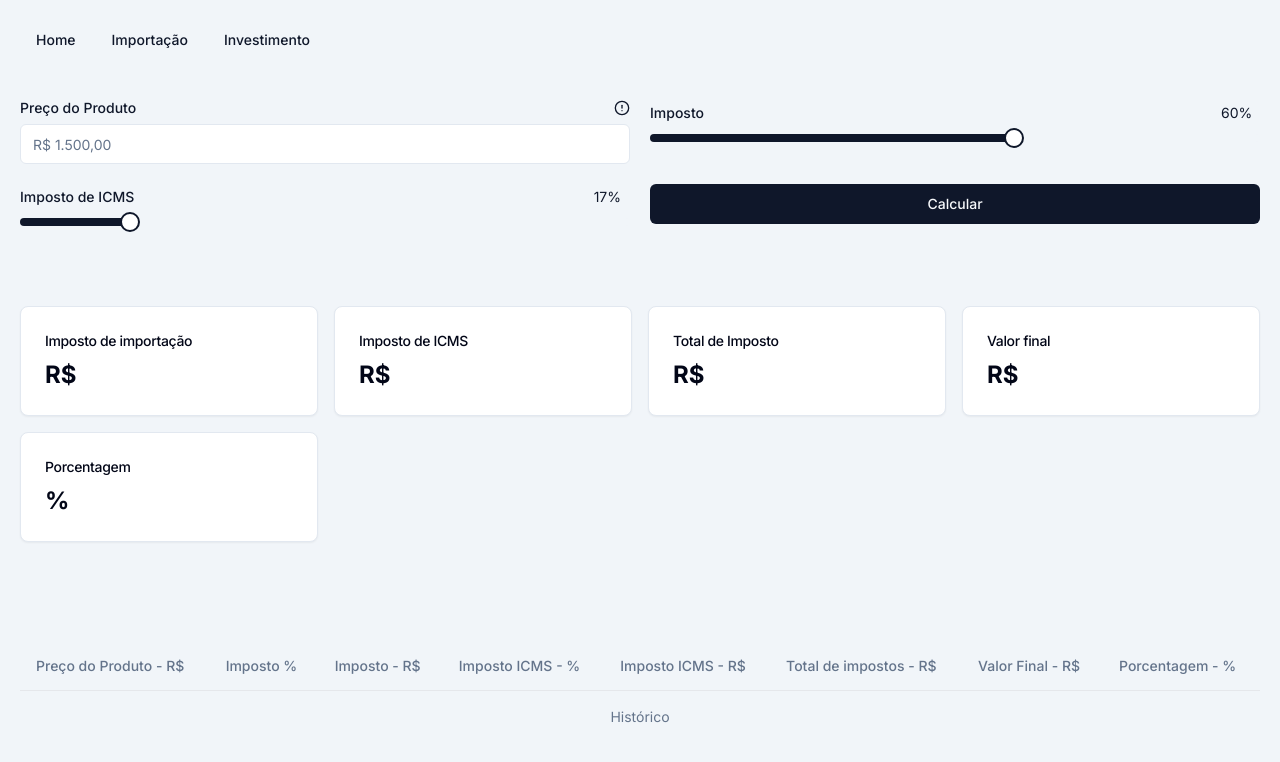
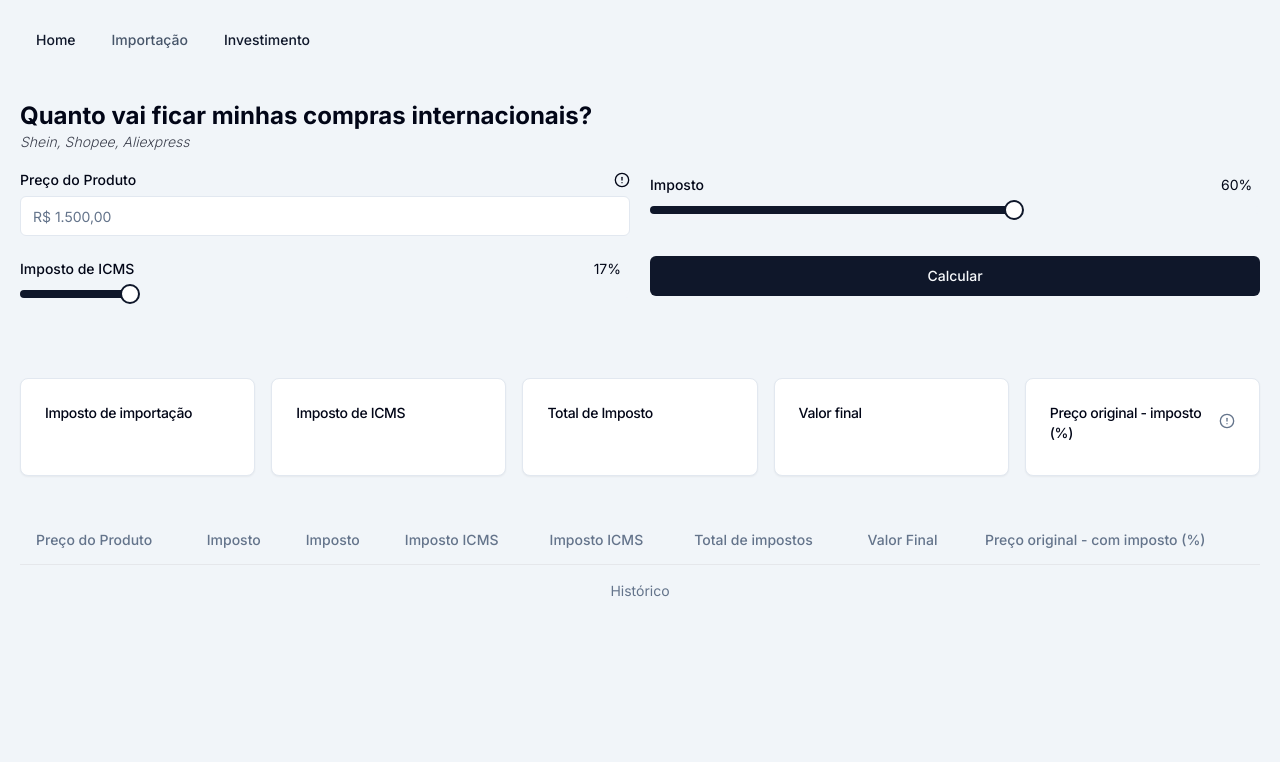
Before and after one commit to DenisMedeirosSDK/calc-juros-compostos, a Next.js app: page /importacao in a window 1280 px wide. Shown: the top 762 px of the page. Built offline with nearby package versions, Linux system fonts and the light colour scheme.

Commit message:
fix: arrumando um monte de coisa 😓

```diff
--- a/app/importacao/page.tsx
+++ b/app/importacao/page.tsx
@@ -1,6 +1,12 @@
 'use client'
 
-import { Card, CardContent, CardHeader, CardTitle } from '@/components/ui/card'
+import {
+  Card,
+  CardContent,
+  CardDescription,
+  CardHeader,
+  CardTitle,
+} from '@/components/ui/card'
 
 import { Button } from '@/components/ui/button'
 import { Input } from '@/components/ui/input'
@@ -30,7 +36,9 @@ import {
 import { AlertCircle } from 'lucide-react'
 
 import { GoogleAdSense } from '@/components/google-adsense'
+import { ScrollArea } from '@/components/ui/scroll-area'
 import { useImportTaxesStore } from '@/store/import-taxes-store'
+import { formattedCurrency, formattedPercent } from '@/utils/formatted-numbers'
 import { calculateImportTaxes } from '../../utils/calculate-import'
 
 const formSchema = z.object({
@@ -68,7 +76,6 @@ export default function InternacionalImport() {
   })
 
   async function handleCalculate({ price }: FormSchema) {
-    console.log(price)
     const { percentage, onlyTaxes, onlyTaxICMS, importTax, valueTotal } =
       calculateImportTaxes(parseFloat(price), tax, taxICMS)
 
@@ -79,22 +86,30 @@ export default function InternacionalImport() {
     setValueTotal(valueTotal)
 
     addCalculation({
-      price: price.replace('.', ',').replace(/[^\d,]/g, ''),
+      price: formattedCurrency(parseFloat(price)),
       percentage,
       onlyTaxes,
       onlyTaxICMS,
       importTax,
-      importTaxPercent: tax.toFixed(2),
-      importTaxICMSPercent: taxICMS.toFixed(2),
+      importTaxPercent: formattedPercent(tax / 100),
+      importTaxICMSPercent: formattedPercent(taxICMS / 100),
       valueTotal,
     })
   }
 
   return (
-    <main className="flex flex-col w-full p-5 min-h-screen md:max-w-screen-xl mx-auto ">
+    <main className="flex flex-col w-full p-5 min-h-screen md:max-w-screen-xl mx-auto">
+      <div className="mb-5 flex flex-col w-full">
+        <h1 className="font-bold text-2xl">
+          Quanto vai ficar minhas compras internacionais?
+        </h1>
+        <span className="font-light text-sm italic opacity-75">
+          Shein, Shopee, Aliexpress
+        </span>
+      </div>
       <form
         onSubmit={handleSubmit(handleCalculate)}
-        className="grid gap-5 md:grid-cols-2 w-full text-slate-900 dark:text-slate-100"
+        className="grid gap-5 md:grid-cols-2 w-full"
       >
         <div className="flex flex-col gap-2">
           <div className="flex justify-between items-center">
@@ -145,9 +160,9 @@ export default function InternacionalImport() {
             <Label htmlFor="taxICMS" title="Imposto de ICMS">
               Imposto de ICMS
             </Label>
-            <span className="w-12 rounded-md border border-transparent px-2 py-0.5 text-right text-sm text-muted-foreground hover:border-border">
+            <p className="w-12 rounded-md border border-transparent px-2 py-0.5 text-right text-sm text-muted-foreground hover:border-border">
               {taxICMS}%
-            </span>
+            </p>
           </div>
           <Slider
             id="taxICMS"
@@ -165,7 +180,7 @@ export default function InternacionalImport() {
       </form>
 
       <section className="mt-20">
-        <div className="grid gap-4 md:grid-cols-2 lg:grid-cols-4">
+        <div className="grid gap-4 md:grid-cols-3 lg:grid-cols-5">
           <Card>
             <CardHeader className="flex flex-row items-center justify-between space-y-0 pb-2">
               <CardTitle className="text-sm font-medium">
@@ -174,7 +189,7 @@ export default function InternacionalImport() {
               {/* <CardDescription>Card Description</CardDescription> */}
             </CardHeader>
             <CardContent>
-              <p className="text-2xl font-bold">R$ {importTax}</p>
+              <p className="text-2xl font-bold">{importTax}</p>
             </CardContent>
           </Card>
           <Card>
@@ -185,7 +200,7 @@ export default function InternacionalImport() {
               {/* <CardDescription>Card Description</CardDescription> */}
             </CardHeader>
             <CardContent>
-              <p className="text-2xl font-bold">R$ {onlyTaxICMS}</p>
+              <p className="text-2xl font-bold">{onlyTaxICMS}</p>
             </CardContent>
           </Card>
           <Card>
@@ -196,7 +211,7 @@ export default function InternacionalImport() {
               {/* <CardDescription>Card Description</CardDescription> */}
             </CardHeader>
             <CardContent>
-              <p className="text-2xl font-bold">R$ {onlyTaxes}</p>
+              <p className="text-2xl font-bold">{onlyTaxes}</p>
             </CardContent>
           </Card>
           <Card>
@@ -205,42 +220,59 @@ export default function InternacionalImport() {
               {/* <CardDescription>Card Description</CardDescription> */}
             </CardHeader>
             <CardContent>
-              <p className="text-2xl font-bold">R$ {valueTotal}</p>
+              <p className="text-2xl font-bold">{valueTotal}</p>
             </CardContent>
           </Card>
           <Card>
             <CardHeader className="flex flex-row items-center justify-between space-y-0 pb-2">
-              <CardTitle className="text-sm font-medium">Porcentagem</CardTitle>
-              {/* <CardDescription>Card Description</CardDescription> */}
+              <div>
+                <CardTitle className="text-sm font-medium">
+                  Preço original - imposto (%)
+                </CardTitle>
+              </div>
+
+              <CardDescription>
+                <TooltipProvider>
+                  <Tooltip>
+                    <TooltipTrigger type="button" disabled>
+                      <AlertCircle size={16} />
+                    </TooltipTrigger>
+                    <TooltipContent>
+                      <p>
+                        Você esta pagando {percentage} de imposto do valor
+                        original do produto.
+                      </p>
+                    </TooltipContent>
+                  </Tooltip>
+                </TooltipProvider>
+              </CardDescription>
             </CardHeader>
             <CardContent>
-              <p className="text-2xl font-bold">{percentage}%</p>
+              <p className="text-2xl font-bold">{percentage}</p>
             </CardContent>
           </Card>
         </div>
       </section>
 
-      <section className="mt-5">
-        <GoogleAdSense adSlot="5984875372" />
-      </section>
-
-      <section className="mt-20 text-slate-900 dark:text-slate-100">
+      <section className="mt-10 text-slate-900 dark:text-slate-100">
+        <ScrollArea className="w-full h-[620px]">
           <Table>
             <TableCaption>Histórico</TableCaption>
             <TableHeader>
               <TableRow>
-              <TableHead>Preço do Produto - R$</TableHead>
-              <TableHead>Imposto %</TableHead>
-              <TableHead>Imposto - R$</TableHead>
-              <TableHead>Imposto ICMS - %</TableHead>
-              <TableHead>Imposto ICMS - R$</TableHead>
-              <TableHead>Total de impostos - R$</TableHead>
-              <TableHead>Valor Final - R$</TableHead>
-              <TableHead>Porcentagem - %</TableHead>
+                <TableHead>Preço do Produto</TableHead>
+                <TableHead>Imposto</TableHead>
+                <TableHead>Imposto</TableHead>
+                <TableHead>Imposto ICMS</TableHead>
+                <TableHead>Imposto ICMS</TableHead>
+                <TableHead>Total de impostos</TableHead>
+                <TableHead>Valor Final</TableHead>
+                <TableHead>Preço original - com imposto (%)</TableHead>
               </TableRow>
             </TableHeader>
             <TableBody>
-            {history.map((cell, index) => {
+              {history
+                .map((cell, index) => {
                   return (
                     <TableRow key={index}>
                       <TableCell>{cell.price}</TableCell>
@@ -253,9 +285,15 @@ export default function InternacionalImport() {
                       <TableCell>{cell.percentage}</TableCell>
                     </TableRow>
                   )
-            })}
+                })
+                .slice()
+                .reverse()}
             </TableBody>
           </Table>
+        </ScrollArea>
+      </section>
+      <section className="mt-5">
+        <GoogleAdSense adSlot="5984875372" />
       </section>
     </main>
   )
--- a/components/header.tsx
+++ b/components/header.tsx
@@ -6,33 +6,43 @@ import {
   NavigationMenuList,
 } from '@/components/ui/navigation-menu'
 import Link from 'next/link'
+import { usePathname } from 'next/navigation'
 import { Button } from './ui/button'
 
+type MenuItem = {
+  label: string
+  path: string
+}
+
+const MENU_LIST: MenuItem[] = [
+  { label: 'Home', path: '/' },
+  { label: 'Importação', path: '/importacao' },
+  { label: 'Investimento', path: '/investimento' },
+]
+
 export function Header() {
+  const pathname = usePathname()
+
   return (
-    <header className="text-slate-900 dark:text-slate-100 w-full mx-auto flex max-w-screen-xl p-5">
+    <header className="w-full mx-auto flex max-w-screen-xl p-5">
       <NavigationMenu>
         <NavigationMenuList>
-          <NavigationMenuItem>
-            <Button asChild variant="link">
-              <Link href="/">Home</Link>
-            </Button>
-            {/* <Link href="/" legacyBehavior passHref>
-              <NavigationMenuLink className={navigationMenuTriggerStyle()}>
-                Home
-              </NavigationMenuLink>
-            </Link> */}
-          </NavigationMenuItem>
-          <NavigationMenuItem>
-            <Button asChild variant="link">
-              <Link href="/importacao">Importação</Link>
-            </Button>
-          </NavigationMenuItem>
-          <NavigationMenuItem>
-            <Button asChild variant="link">
-              <Link href="/investimento">Investimento</Link>
-            </Button>
-          </NavigationMenuItem>
+          {MENU_LIST.map((link) => {
+            const isActive = pathname === link.path
+            return (
+              <NavigationMenuItem key={link.path}>
+                <Button asChild variant="link">
+                  <Link
+                    href={link.path}
+                    data-active={isActive}
+                    className={'data-[active=true]:text-slate-600'}
+                  >
+                    {link.label}
+                  </Link>
+                </Button>
+              </NavigationMenuItem>
+            )
+          })}
         </NavigationMenuList>
       </NavigationMenu>
     </header>
--- a/utils/calculate-import.ts
+++ b/utils/calculate-import.ts
@@ -1,3 +1,5 @@
+import { formattedCurrency, formattedPercent } from './formatted-numbers'
+
 export interface ReturnCalcImportTaxes {
   percentage: string
   onlyTaxes: string
@@ -27,7 +29,7 @@ export function calculateImportTaxes(
   const onlyTaxes = onlyTaxICMS + importTax
 
   // Pegar a porcentagem do valor final com o valor original
-  const percentage = ((valueTotal - price) / price) * 100
+  const percentage = (valueTotal - price) / price
 
   // console.log('percentage', percentage)
   // console.log('onlyTaxes', onlyTaxes)
@@ -35,25 +37,17 @@ export function calculateImportTaxes(
   // console.log('importTax', importTax)
   // console.log('Value Total', valueTotal)
 
+  const percentageFormatted = formattedPercent(percentage)
+  const onlyTaxesFormatted = formattedCurrency(onlyTaxes)
+  const onlyTaxICMSFormatted = formattedCurrency(onlyTaxICMS)
+  const importTaxFormatted = formattedCurrency(importTax)
+  const valueTotalFormatted = formattedCurrency(valueTotal)
+
   return {
-    percentage: percentage.toFixed(2),
-    onlyTaxes: onlyTaxes
-      .toFixed(2)
-      .replace('.', ',')
-      .replace(/[^\d,]/g, ''),
-    onlyTaxICMS: onlyTaxICMS
-      .toFixed(2)
-      .replace('.', ',')
-      .replace(/[^\d,]/g, ''),
-    importTax: importTax
-      .toFixed(2)
-      .replace('.', ',')
-      .replace(/[^\d,]/g, ''),
-    valueTotal: valueTotal
-      .toFixed(2)
-      .replace('.', ',')
-      .replace(/[^\d,]/g, ''),
+    percentage: percentageFormatted,
+    onlyTaxes: onlyTaxesFormatted,
+    onlyTaxICMS: onlyTaxICMSFormatted,
+    importTax: importTaxFormatted,
+    valueTotal: valueTotalFormatted,
   }
 }
-
-calculateImportTaxes(513.17, 60, 17)
--- /dev/null
+++ b/utils/formatted-numbers.ts
@@ -0,0 +1,14 @@
+export function formattedCurrency(amount: number) {
+  return Intl.NumberFormat('pt-BR', {
+    style: 'currency',
+    currency: 'BRL',
+    minimumFractionDigits: 2,
+  }).format(amount)
+}
+
+export function formattedPercent(amount: number) {
+  return Intl.NumberFormat('pt-BR', {
+    style: 'percent',
+    maximumFractionDigits: 2,
+  }).format(amount)
+}
```
Also changed, not shown: app/investimento/page.tsx (+46 -74 lines). Lines whose indentation alone changed are shown as unchanged.
